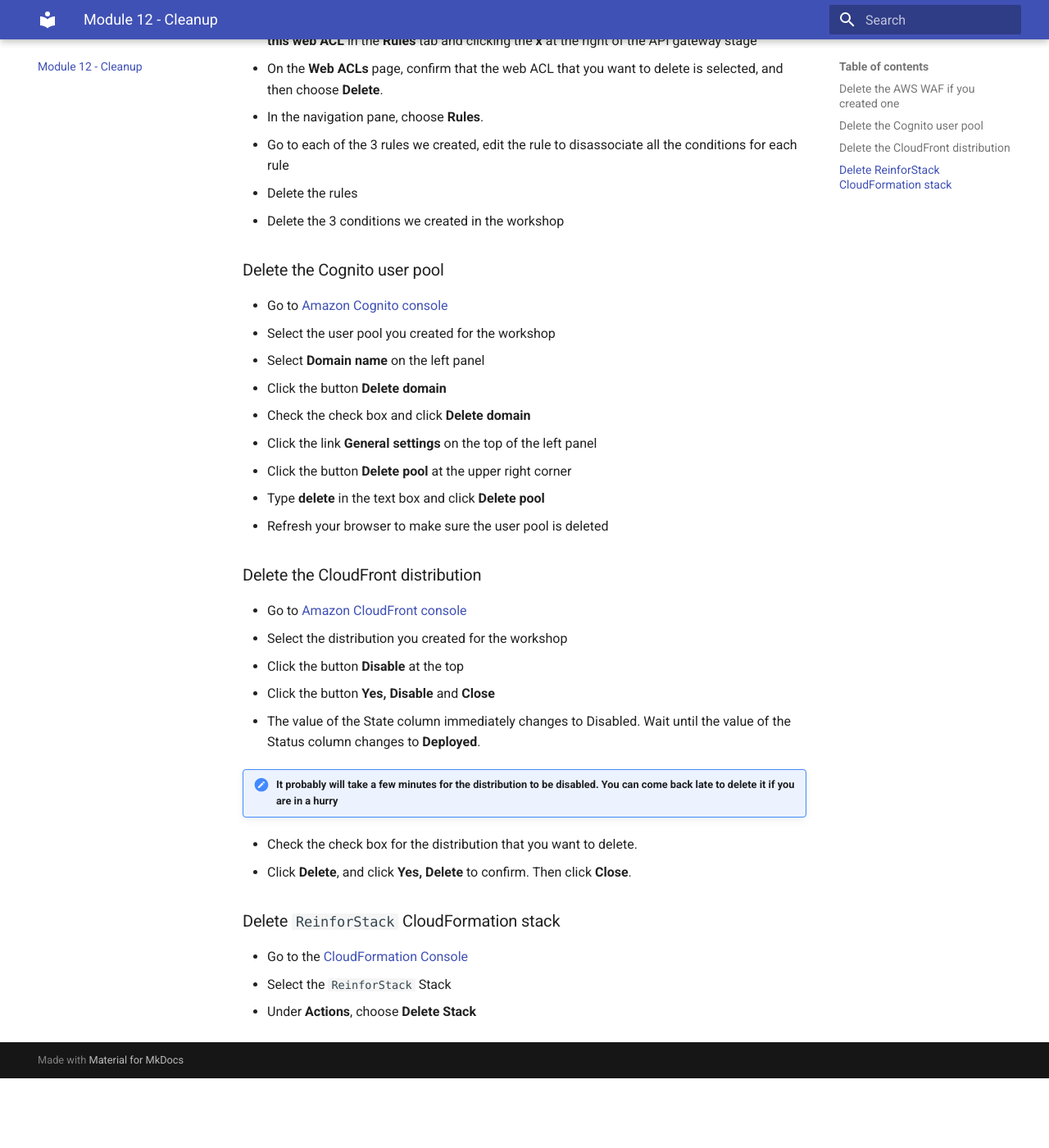
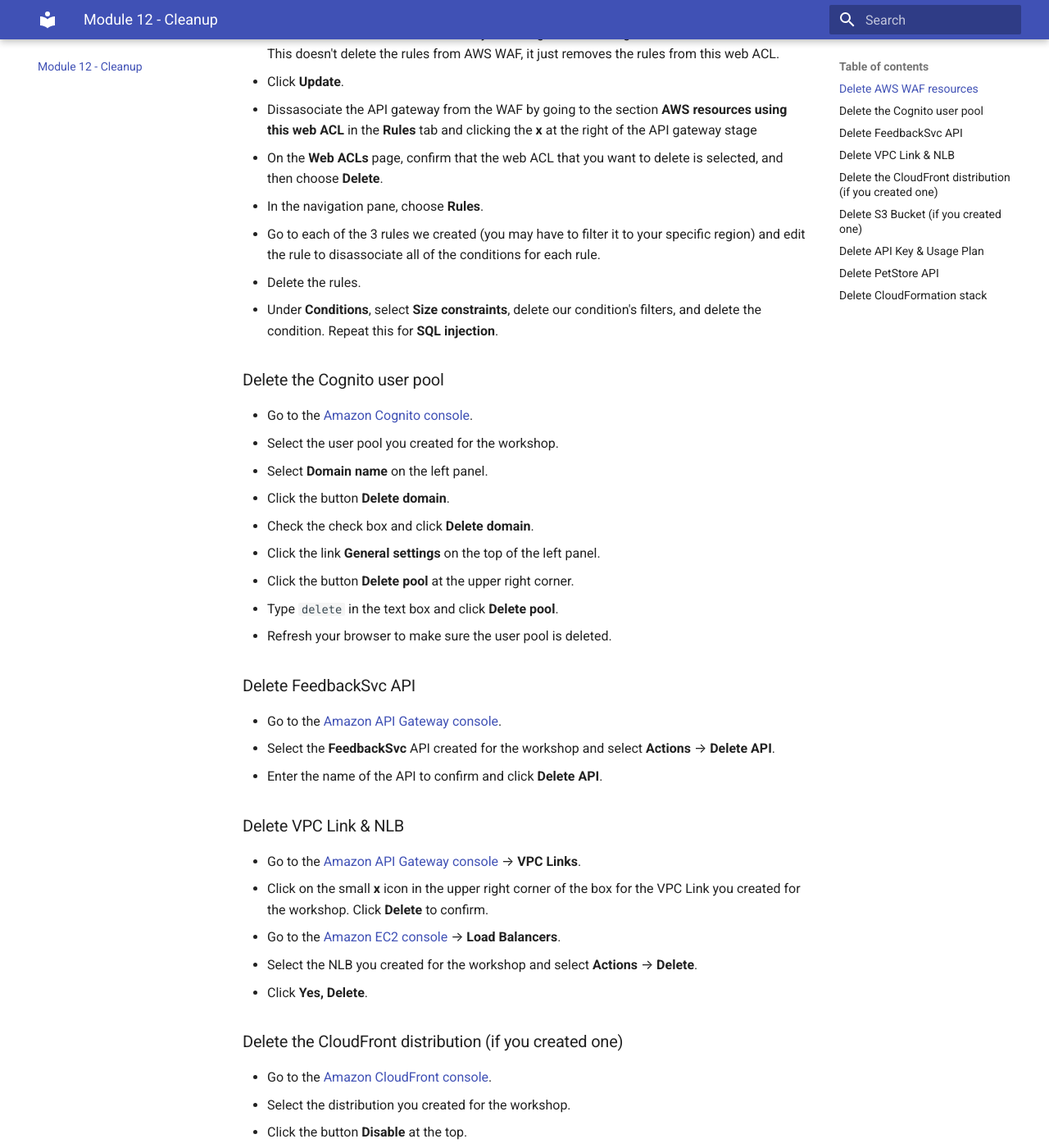
Before and after one commit to xiangshen-dk/workshop-building-secure-apis, an MkDocs documentation site: the page built from docs/cleanup.md, in a window 1280 px wide and 1400 px high, scrolled down 489 px. Shown: the whole window at 82% size. Built offline with MkDocs 1.6.1 and Material for MkDocs 9.7.7, drawn with Linux system fonts in a browser that asks for light colours; some web fonts are replaced; before the commit the page ends 1804 px from its top, so only the background shows below that; some of the changed text lies outside the part shown.

Commit message:
update cleanup

```diff
--- a/docs/cleanup.md
+++ b/docs/cleanup.md
@@ -1,48 +1,77 @@
 # Cleanup
 
-### Delete the AWS WAF if you created one
+To delete the resources you created during the workshop, follow the below steps. Feel free to leave the resources running and continue playing around with them, but **be aware that this may incur additional charges against your account**.
+
+### Delete AWS WAF resources
 
 * Go to the [WAF Console](https://console.aws.amazon.com/waf/home)
 * In the navigation pane, choose **Web ACLs**.
-* Choose the `ProtectInput` web ACL you created in the WAF odule
-* On the **Rules** tab in the right pane, choose Edit web ACL.
+* Choose the `ProtectInput` web ACL you created in the WAF module.
+* On the **Rules** tab in the right pane, choose **Edit web ACL**.
 * Remove all rules from the web ACL by choosing the **x** at the right of the row for each rule. This doesn't delete the rules from AWS WAF, it just removes the rules from this web ACL.
-* Choose **Update**
+* Click **Update**.
 * Dissasociate the API gateway from the WAF by going to the section **AWS resources using this web ACL** in the **Rules** tab and clicking the  **x** at the right of the API gateway stage
 * On the **Web ACLs** page, confirm that the web ACL that you want to delete is selected, and then choose **Delete**.
 * In the navigation pane, choose **Rules**.
-* Go to each of the 3 rules we created, edit the rule to disassociate all the conditions for each rule
-* Delete the rules
-* Delete the 3 conditions we created in the workshop
+* Go to each of the 3 rules we created (you may have to filter it to your specific region) and edit the rule to disassociate all of the conditions for each rule.
+* Delete the rules.
+* Under **Conditions**, select **Size constraints**, delete our condition's filters, and delete the condition. Repeat this for **SQL injection**.
 
 ### Delete the Cognito user pool
 
-  * Go to [Amazon Cognito console](https://us-west-2.console.aws.amazon.com/cognito/users/?region=us-west-2#/ "Amazon Cognito concole")
-  * Select the user pool you created for the workshop
-  * Select __Domain name__ on the left panel
-  * Click the button __Delete domain__
-  * Check the check box and click __Delete domain__
+  * Go to the [Amazon Cognito console](https://us-west-2.console.aws.amazon.com/cognito/users/?region=us-west-2#/ "Amazon Cognito console").
+  * Select the user pool you created for the workshop.
+  * Select __Domain name__ on the left panel.
+  * Click the button __Delete domain__.
+  * Check the check box and click __Delete domain__.
 
-  * Click the link __General settings__ on the top of the left panel
-  * Click the button __Delete pool__ at the upper right corner
-  * Type __delete__ in the text box and click __Delete pool__
-  * Refresh your browser to make sure the user pool is deleted
+  * Click the link __General settings__ on the top of the left panel.
+  * Click the button __Delete pool__ at the upper right corner.
+  * Type `delete` in the text box and click __Delete pool__.
+  * Refresh your browser to make sure the user pool is deleted.
 
-### Delete the CloudFront distribution
+### Delete FeedbackSvc API
+  * Go to the [Amazon API Gateway console](https://us-east-2.console.aws.amazon.com/apigateway/home?region=us-east-2#/vpc-links).
+  * Select the **FeedbackSvc** API created for the workshop and select **Actions** --> **Delete API**.
+  * Enter the name of the API to confirm and click **Delete API**.
 
-  * Go to [Amazon CloudFront console](https://console.aws.amazon.com/cloudfront/home?region=us-west-2 "Amazon CloudFront concole")
-  * Select the distribution you created for the workshop
-  * Click the button __Disable__ at the top
-  * Click the button __Yes, Disable__ and __Close__
+### Delete VPC Link & NLB
+  * Go to the [Amazon API Gateway console](https://us-east-2.console.aws.amazon.com/apigateway/home?region=us-east-2#/vpc-links) --> **VPC Links**.
+  * Click on the small **x** icon in the upper right corner of the box for the VPC Link you created for the workshop. Click **Delete** to confirm.
+  * Go to the [Amazon EC2 console](https://us-east-2.console.aws.amazon.com/ec2/v2/home?region=us-east-2#LoadBalancers:sort=loadBalancerName) --> **Load Balancers**.
+  * Select the NLB you created for the workshop and select **Actions** --> **Delete**.
+  * Click **Yes, Delete**.
+
+### Delete the CloudFront distribution (if you created one)
+
+  * Go to the [Amazon CloudFront console](https://console.aws.amazon.com/cloudfront/home?region=us-west-2 "Amazon CloudFront console").
+  * Select the distribution you created for the workshop.
+  * Click the button __Disable__ at the top.
+  * Click the button __Yes, Disable__ and __Close__.
   * The value of the State column immediately changes to Disabled. Wait until the value of the Status column changes to __Deployed__.
 
-!!! note "It probably will take a few minutes for the distribution to be disabled. You can come back late to delete it if you are in a hurry"
+!!! note "It probably will take a few minutes for the distribution to be disabled. You can come back later to delete it if necessary."
 
-  * Check the check box for the distribution that you want to delete.
+  * Tick the check box for the distribution that you want to delete.
   * Click __Delete__, and click __Yes, Delete__ to confirm. Then click __Close__.
 
-### Delete `ReinforStack` CloudFormation stack
+### Delete S3 Bucket (if you created one)
+  * Go to the [Amazon S3 console](https://s3.console.aws.amazon.com/s3/home?region=us-east-2) and tick the checkbox next to the bucket you created for the workshop.
+  * Click **Delete**, type the name of the bucket to confirm deletion, and click **Confirm**.
 
-* Go to the [CloudFormation Console](https://console.aws.amazon.com/cloudformation/home)
-* Select the `ReinforStack` Stack
-* Under **Actions**, choose **Delete Stack**
+### Delete API Key & Usage Plan
+  * Go to the [Amazon API Gateway console](https://us-east-2.console.aws.amazon.com/apigateway/home?region=us-east-2) --> **API Keys**.
+  * Select the API key you created for the workshop and click **Delete API Key**. Confirm **Delete**.
+  * Now go to **Usage Plans** and select the usage plan you created for the workshop. Click on **Actions** --> **Delete Usage Plan**. Confirm **Delete**.
+
+### Delete PetStore API
+  * Go to the [Amazon API Gateway console](https://us-east-2.console.aws.amazon.com/apigateway/home?region=us-east-2).
+  * Select the **PetStore** API you created in Module 2 and select **Actions** --> **Delete API**.
+  * Enter the name of the API to confirm and click **Delete API**.
+
+### Delete CloudFormation stack
+
+* Go to the [CloudFormation Console](https://console.aws.amazon.com/cloudformation/home).
+* Select the `ReinforceStack` Stack.
+* Under **Actions**, choose **Delete Stack** (if you are in the newest version of the console there may be a specific **Delete** button).
+* Ensure that there are no errors and that the process completes successfully.
```
